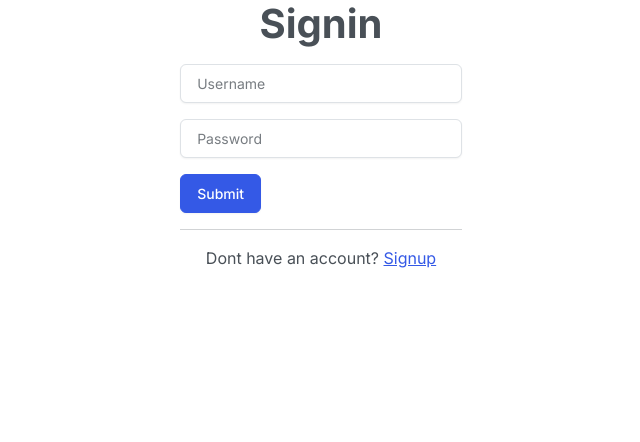
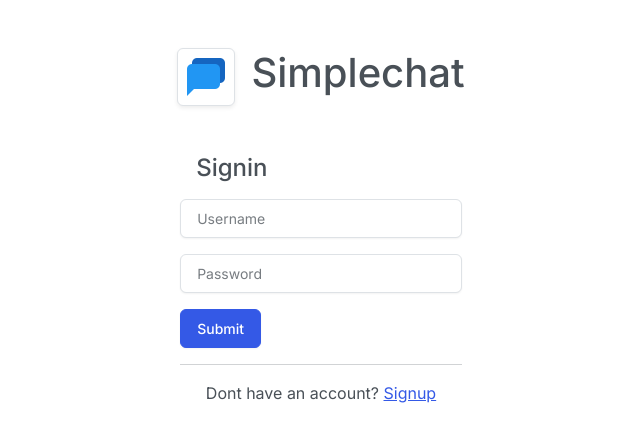
Before and after one commit to ashez2000/chitchat, a React (Vite) app in the folder client/: page /signin in a window 1280 px wide. Shown: the top 442 px of the page, without its empty margins (319-959 px from the left). Built offline with nearby package versions, Linux system fonts and the light colour scheme; no server answers.

Commit message:
Update auth UI

```diff
--- a/client/index.html
+++ b/client/index.html
@@ -2,7 +2,7 @@
 <html lang="en">
   <head>
     <meta charset="UTF-8" />
-    <link rel="icon" type="image/svg+xml" href="/vite.svg" />
+    <link rel="icon" type="image/png" href="/simplechat.png" />
     <meta name="viewport" content="width=device-width, initial-scale=1.0" />
     <title>SimpleChat</title>
   </head>
--- a/client/src/pages/auth.jsx
+++ b/client/src/pages/auth.jsx
@@ -13,13 +13,22 @@ export default function AuthPage({ isSignup }) {
 
   return (
     <AuthLayout>
-      <h1 className="fw-bold text-center mb-3">
-        {isSignup ? 'Signup' : 'Signin'}
-      </h1>
+      <div className="d-flex gap-3 justify-content-center align-items-center my-5">
+        <img
+          className="img-thumbnail"
+          src="/simplechat.png"
+          alt="Simplechat Icon"
+        />
+        <h1>Simplechat</h1>
+      </div>
 
       <div className="col-5 mx-auto">
+        <h4 className="mb-3 ms-3">{isSignup ? 'Signup' : 'Signin'}</h4>
+
         <AuthForm isSignup={isSignup} />
+
         <hr />
+
         <p className="text-center">
           {isSignup ? (
             <>
```
Also changed, not shown: client/public/simplechat.png (added).
